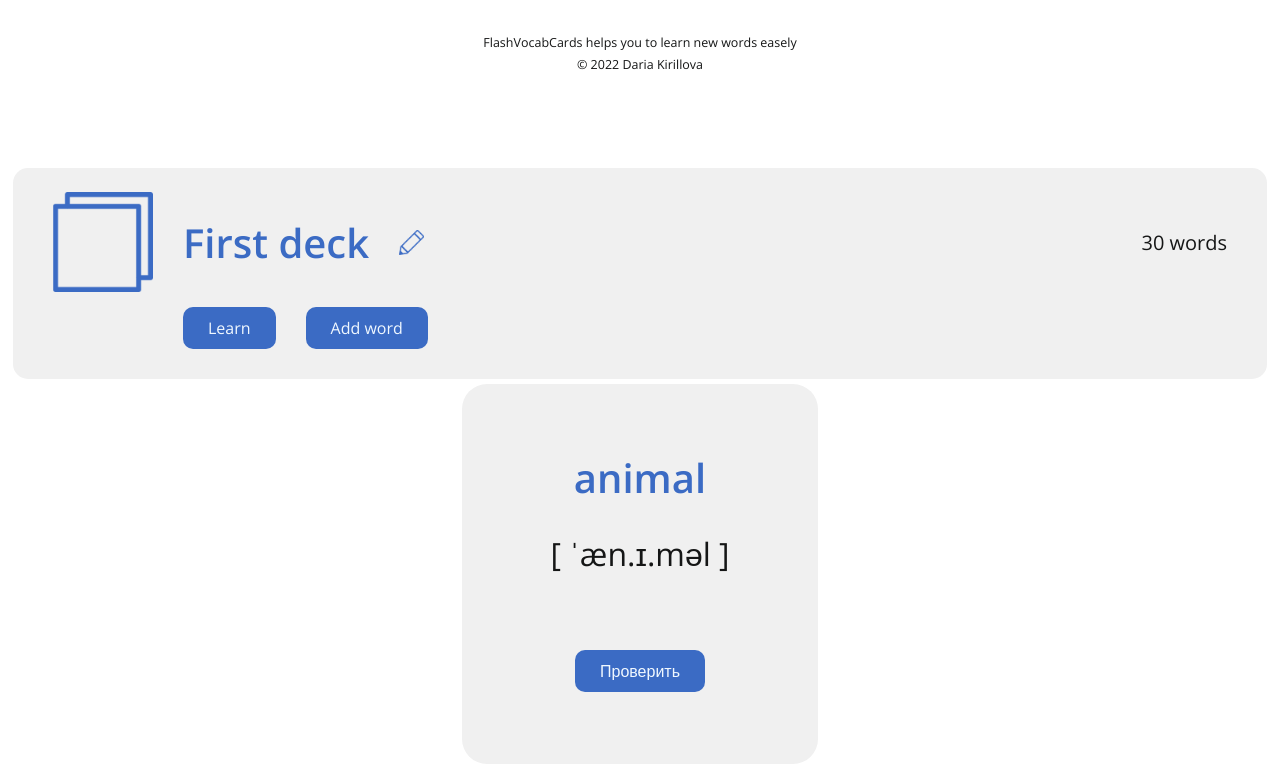
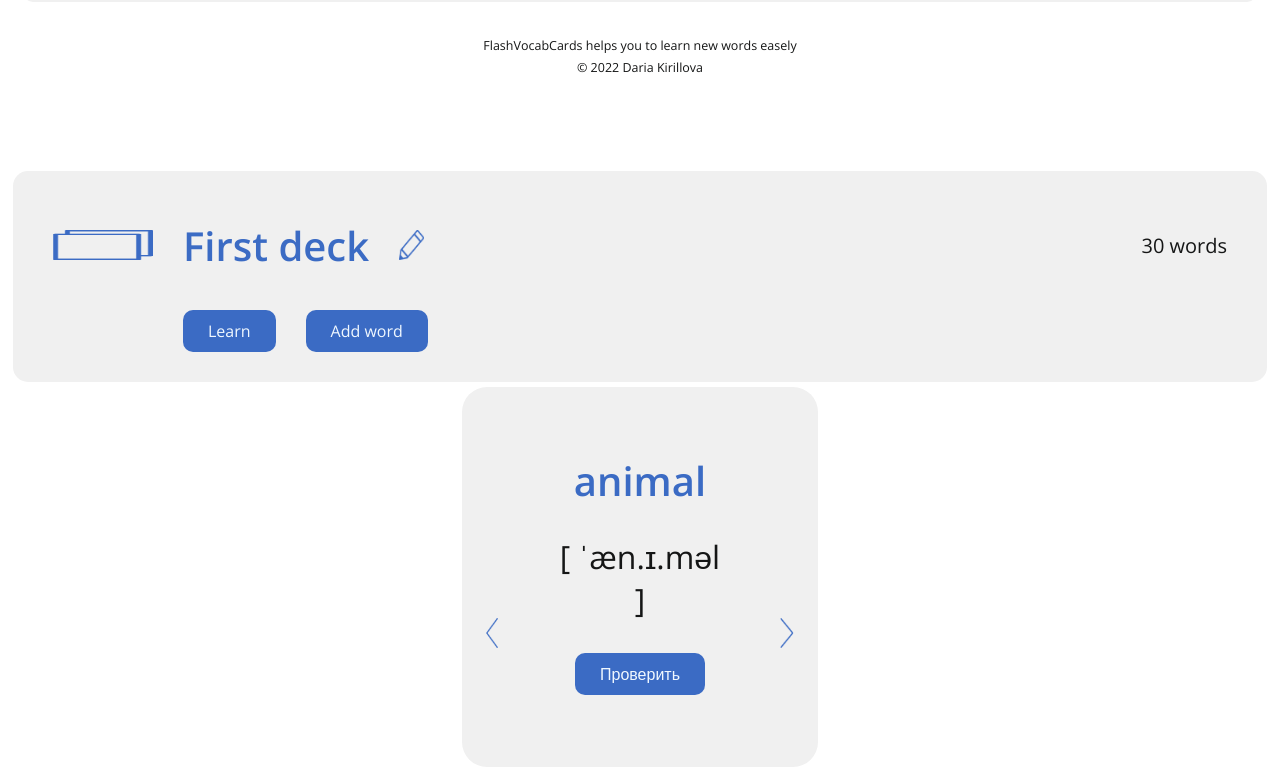
Before and after one commit to KirillovaD/flash_cards, a React (Create React App) app: page / in a window 1280 px wide. Shown: the part 491-1266 px from the top of the page. Built offline with nearby package versions, Linux system fonts and the light colour scheme.

Commit message:
add card arrows

```diff
--- a/package.json
+++ b/package.json
@@ -6,6 +6,7 @@
     "@testing-library/jest-dom": "^5.16.5",
     "@testing-library/react": "^13.4.0",
     "@testing-library/user-event": "^13.5.0",
+    "classnames": "^2.3.2",
     "react": "^18.2.0",
     "react-dom": "^18.2.0",
     "react-scripts": "5.0.1",
--- a/src/Card/Card.jsx
+++ b/src/Card/Card.jsx
@@ -3,23 +3,29 @@ import { useState } from "react";
 import styles from "./Card.module.scss";
 import words from "../data/words.json";
 import ButtonCheck from "./ButtonCheck";
-import Button from "../DeckPage/Button/Button";
+import arrowBack from "../assets/images/arrow_back.png";
+import arrowNext from "../assets/images/arrow_right.png";
+// import Button from "../DeckPage/Button/Button";
 
 export default function Card() {
-  const [pressed, setPressed] = useState(false);
-  const [text, addTranslation] = useState("");
-
-  let onActiveButton = () => {
-    setPressed(!pressed);
-    let translation = text;
-    translation = words[0].russian;
-    addTranslation(translation);
-  };
   return (
     <div className={styles.card}>
-      <div>
-        <h1> {words[0].english} </h1>
-        <h2>{words[0].transcription}</h2>
+      <div className={styles.card__word}>
+        <img
+          className={styles.card__arrow_back}
+          src={arrowBack}
+          alt="arrow back"
+        />
+        <div>
+          <h1> {words[0].english} </h1>
+          <h2>{words[0].transcription}</h2>
+        </div>
+
+        <img
+          className={styles.card__arrow_next}
+          src={arrowNext}
+          alt="arrow next"
+        />
       </div>
       <div>
         <ButtonCheck />
--- a/src/Card/Card.module.scss
+++ b/src/Card/Card.module.scss
@@ -14,3 +14,13 @@
   padding: 40px 20px;
   border-radius: 25px;
 }
+.card__word {
+  display: flex;
+  justify-content: center;
+  align-items: flex-end;
+  gap: 50px;
+}
+img {
+  width: 20px;
+  height: 30px;
+}
```
Also changed, not shown: src/assets/images/arrow_back.png, 1 other file (tests, documents, lock files or other folders).
